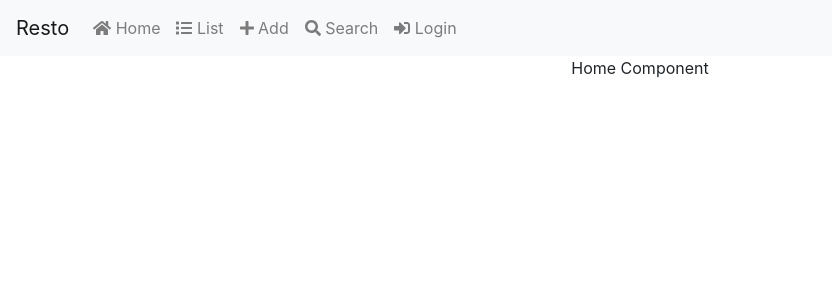
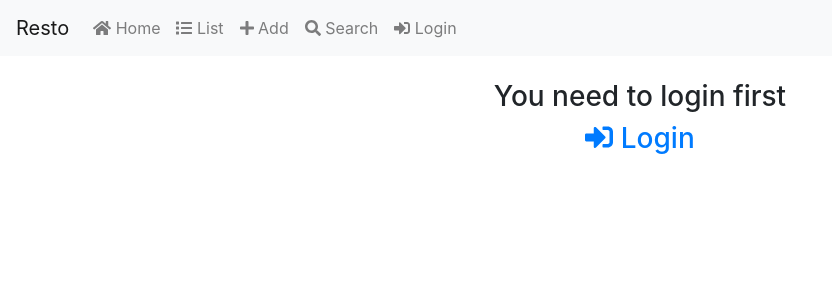
Before and after one commit to KashanMehmood/restraunt-crud, a React (Create React App) app: page / in a window 1280 px wide. Shown: the top 300 px of the page, without its empty margins (0-832 px from the left). Built offline with nearby package versions, Linux system fonts and the light colour scheme; data requests are answered from the project's data file.

Commit message:
protected route

```diff
--- a/src/App.js
+++ b/src/App.js
@@ -16,6 +16,7 @@ import {
 import { FontAwesomeIcon } from '@fortawesome/react-fontawesome';
 import { faList, faHome, faPlus, faSearch, faSignInAlt } from '@fortawesome/free-solid-svg-icons';
 import Logout from './component/Logout';
+import Protected from './component/Protected';
 
 function App() {
   return (
@@ -69,9 +70,12 @@ function App() {
           </nav> */}
 
           <Switch>
-            <Route exact path="/">
+            {/* <Route exact path="/">
               <Home />
-            </Route>
+            </Route> */}
+
+            <Protected exact path="/" component={Home} />
+
             <Route path="/list">
               <RestaurantList />
             </Route>
--- /dev/null
+++ b/src/component/Protected.js
@@ -0,0 +1,25 @@
+import React from 'react';
+import { Link, Route } from 'react-router-dom';
+import { FontAwesomeIcon } from '@fortawesome/react-fontawesome';
+import { faList, faHome, faPlus, faSearch, faSignInAlt } from '@fortawesome/free-solid-svg-icons';
+import { Navbar, Nav } from 'react-bootstrap';
+const Protected = ({ component: Component, ...rest }) => (
+    <Route
+        {...rest}
+        render={props =>
+            localStorage.getItem('login') ? (
+                <Component {...props} />
+            ) : (
+                    <div className="mt-4">
+                        <h3>You need to login first
+                            <Nav.Link href="/login"><FontAwesomeIcon icon={faSignInAlt} /> Login</Nav.Link>
+                        </h3>
+                        {/* <Redirect
+                            to="./login"
+                        /> */}
+                    </div>
+                )
+        }
+    />
+);
+export default Protected;
```
Also changed, not shown: 1 other file (tests, documents, lock files or other folders).
